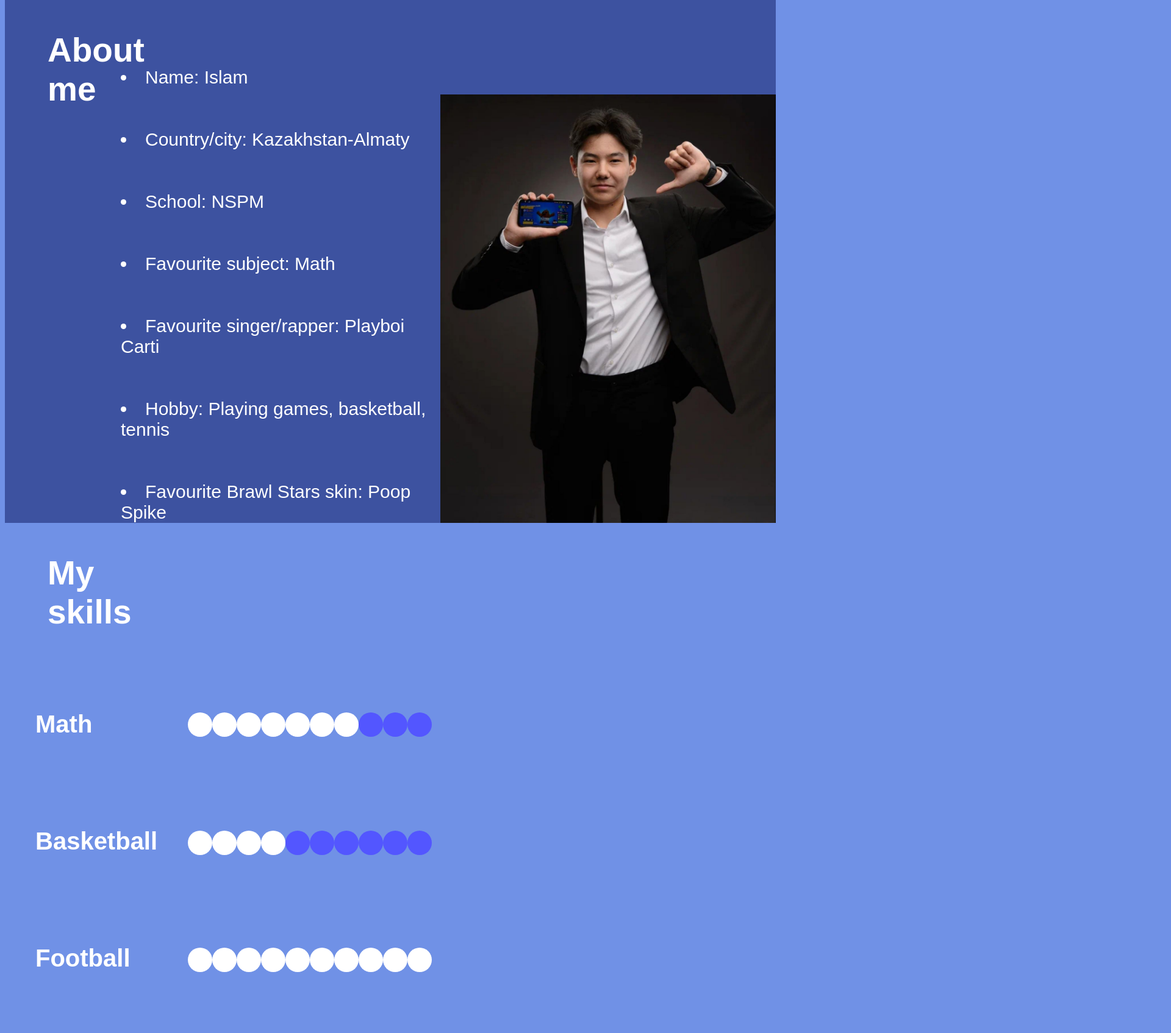
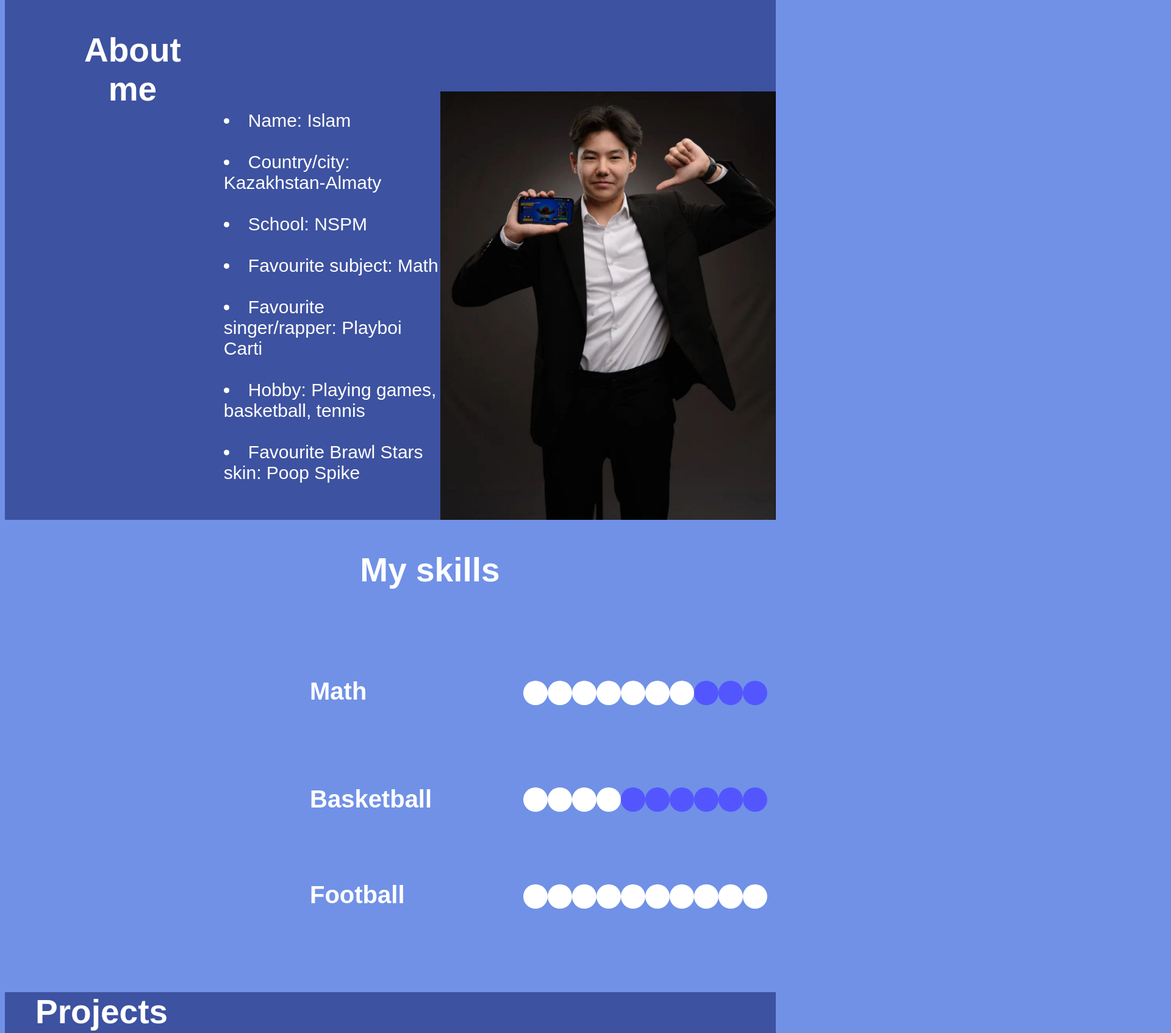
Before and after one commit to sh1rroo/biosite, a plain HTML site: page index.html in a window 1280 px wide. Shown: the part 941-2636 px from the top of the page at 61% size, 1920 px wide, since content can reach past the window. Drawn offline with Linux system fonts and the light colour scheme.

Commit message:
Add files via upload

```diff
--- a/index.html
+++ b/index.html
@@ -31,27 +31,22 @@
             </div>
         </section>
 
+
         <section id="section2">
             <h3>About me</h3>
             <div class="aboutme">
                 <div class="promenya">
                     <li>Name: Islam</li>
                     <br>
-                    <br>
                     <li>Country/city: Kazakhstan-Almaty</li>
-                    <br>
                     <br>
                     <li>School: NSPM</li>
                     <br>
-                    <br>
                     <li>Favourite subject: Math</li>
-                    <br>
                     <br>
                     <li>Favourite singer/rapper: Playboi Carti</li>
                     <br>
-                    <br>
                     <li>Hobby: Playing games, basketball, tennis</li>
-                    <br>
                     <br>
                     <li>Favourite Brawl Stars skin: Poop Spike</li>
                 </div>
@@ -82,7 +77,7 @@
             </div>
             <div class="dflex">
                 <div class="w400">
-                    <h5>Basketball</h5>
+                    <h5 class="basketball">Basketball</h5>
                 </div>
                 <div class="dflex ml51">
                     <div class="circle"></div>
@@ -99,7 +94,7 @@
             </div>
             <div class="dflex">
                 <div class="w400">
-                    <h5>Football</h5>
+                    <h5 class="football">Football</h5>
                 </div>
                 <div class="dflex ml52">
                     <div class="circle"></div>
@@ -131,7 +126,6 @@
             <div class="proectyphoto">
                 <img class="phota" src="futurevision.png">
                 <img class="phota" src="https://upload.wikimedia.org/wikipedia/commons/5/5c/Telegram_Messenger.png">
-                <img class="phota" src="https://user-images.githubusercontent.com/54413533/63547123-228abe00-c534-11e9-828a-c13927a05c40.jpg">
             </div>
         </section>
 
--- a/style.css
+++ b/style.css
@@ -65,11 +65,6 @@ section{
     justify-content: center;
 }
 
-h4{
-    font-size: 55px;
-    color: white;
-    width: 50px;
-}
 
 h1{
     font-size: 45px;
@@ -110,8 +105,10 @@ nav ul a{
 h3{
     font-size: 55px;
     color: white;
-    width: 50px;
     margin: 50px 70px;
+    text-align: center;
+    align-items: center;
+    margin-left: 130px;
 }
 
 .aboutme{
@@ -120,7 +117,7 @@ h3{
     align-items: center;
     justify-content: center;
     font-family: sans-serif;
-    margin-top: 30px;
+    margin-top: 80px;
 }
 
 .aboutmeme{
@@ -137,44 +134,52 @@ h3{
 
 .promenya{
     font-size: 30px;
-    margin-top: 80px;
+    margin-top: 40px;
     color: white;
 }
 
 h4{
     font-size: 55px;
     color: white;
-    width: 50px;
     margin: 50px 70px;
+    text-align: center;
+    align-items: center;
+    margin-left: 200px;
 }
 
 h5{
     font-size: 40px;
     color: white;
     width: 50px;
-    margin-top: 80px;
-    margin-left: 50px;
+    margin-top: 95px;
+    margin-left: 500px;
 }
 
+.basketball{
+    margin-top: 65px;
+}
 
+.football{
+    margin-top: 45px;
+}
 
 .dflex{
     display: flex;
 }
 
 .ml50{
-    margin-left: 100px;
-    margin-top: 83px;
+    margin-left: 650px;
+    margin-top: 100px;
 }
 
 .ml51{
-    margin-left: 100px;
-    margin-top: 85px;
+    margin-left: 650px;
+    margin-top: 68px;
 }
 
 .ml52{
-    margin-left: 100px;
-    margin-top: 85px;
+    margin-left: 650px;
+    margin-top: 50px;
 }
 
 .w400{
@@ -200,7 +205,8 @@ h6{
     font-size: 55px;
     color: white;
     width: 50px;
-    margin: 100px 50px;
+    margin-left: 50px;
+    margin-top: 70px;
 }
 
 
@@ -220,15 +226,15 @@ h6{
 }
 
 .ez{
-    margin-top: 180px;
+    margin-top: 100px;
 }
 
 .telega{
-    margin-top: 390px;
+    margin-top: 200px;
 }
 
 .calc{
-    margin-top: 400px;
+    margin-top: 200px;
 }
 
 .phota{
@@ -242,13 +248,13 @@ h6{
 .sorti{
     font-size: 40px;
     color: white;
-    margin: 300px 100px;
+    margin-top: 300px;
 }
 
 .eda{
     font-size: 40px;
     color: white;
-    margin: 150px 100px;
+    margin-top: 80px;
 }
 
 #section5{
@@ -258,7 +264,7 @@ h6{
 .photaa{
     width: 600px;
     display: flex;
-    margin-top: 230px;
+    margin-top: 130px;
     margin-left: 100px;
 }
 
```
